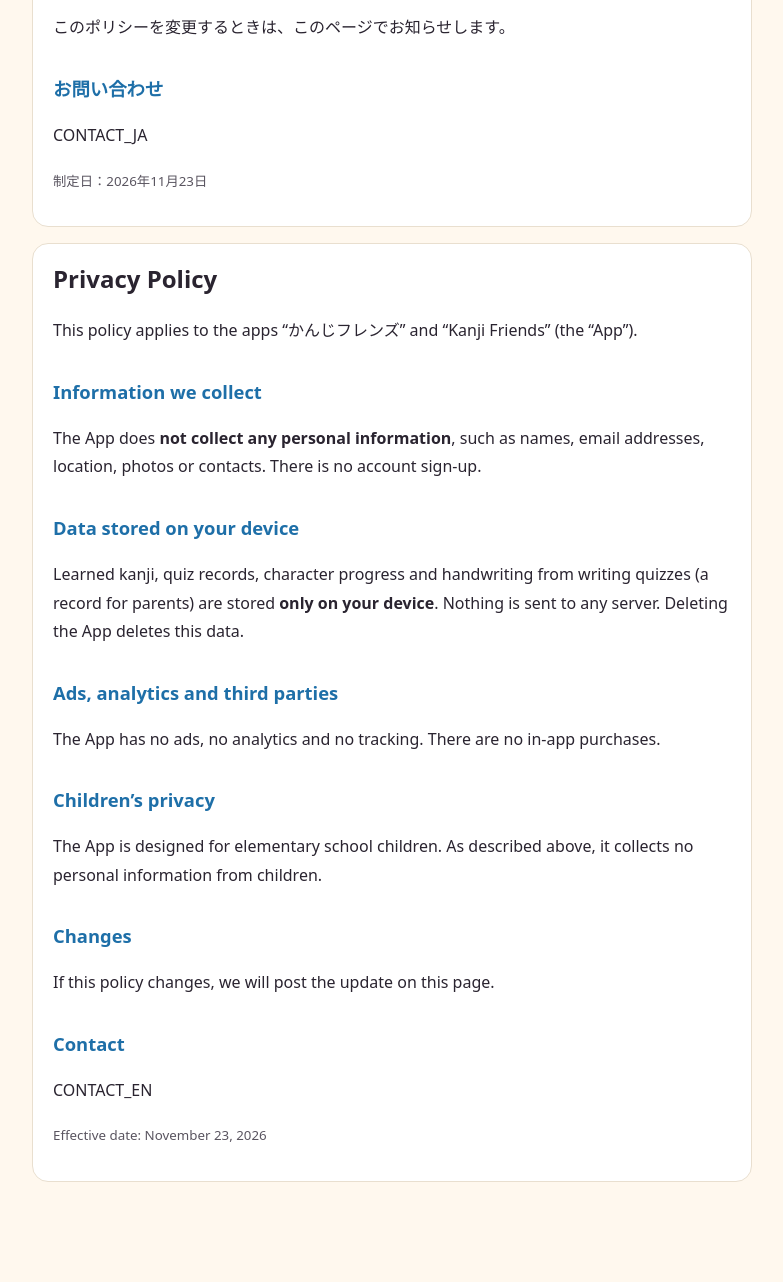
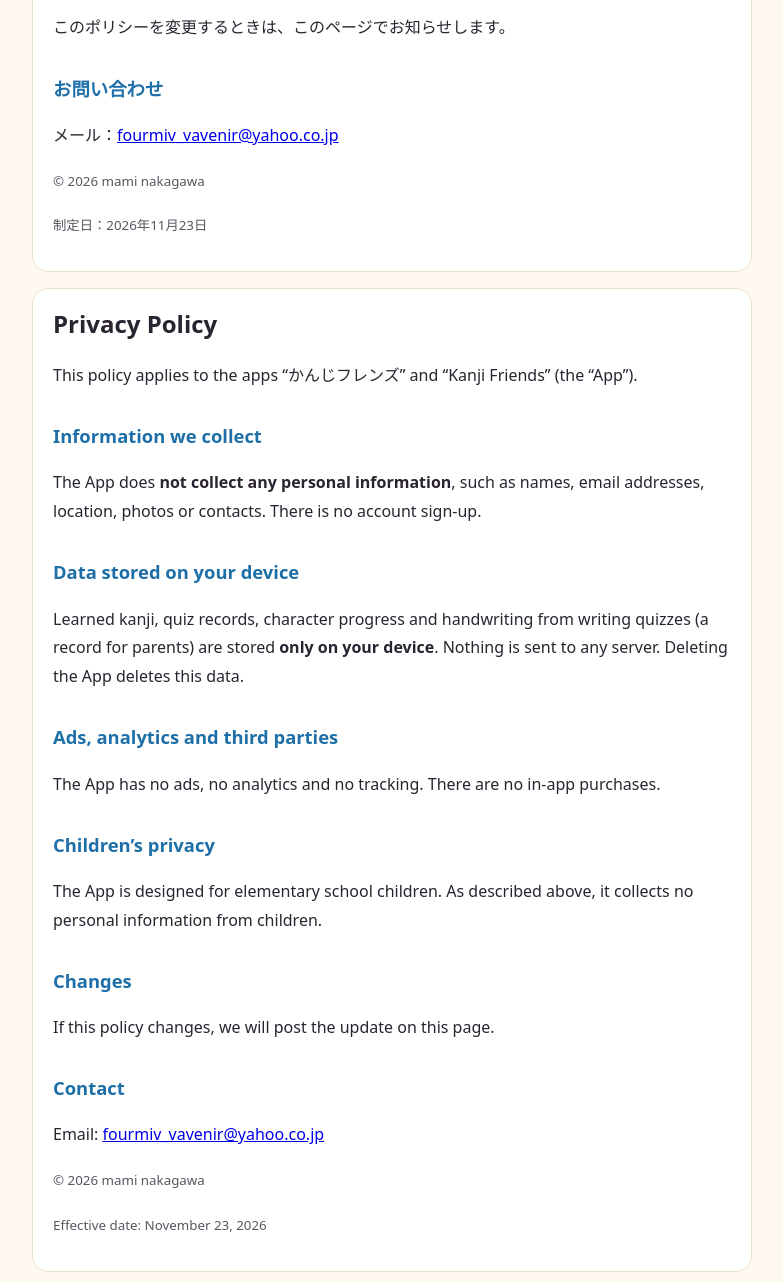
Before and after one commit to mamikkokanji/mamikkokanji.github.io, a plain HTML site: page privacy.html in a window 1280 px wide. Shown: the part 838-2120 px from the top of the page, without its empty margins (248-1031 px from the left). Before the commit the page ends 2084 px from the top, so only its background shows below. Drawn offline with Linux system fonts and the light colour scheme.

Commit message:
問い合わせ先を入れる
Co-Authored-By: Claude Opus 5.5 <noreply@anthropic.com>
Claude-Session: https://claude.ai/code/session_01UiPSEeJuTZbq61whUtcpv4

```diff
--- a/privacy.html
+++ b/privacy.html
@@ -25,7 +25,7 @@ nav a{color:var(--acc);margin-right:1em}p,li{color:var(--ink)}small{color:var(--
 <h2>変更</h2>
 <p>このポリシーを変更するときは、このページでお知らせします。</p>
 <h2>お問い合わせ</h2>
-<p>CONTACT_JA</p>
+<p>メール：<a href="mailto:fourmiv_vavenir@yahoo.co.jp">fourmiv_vavenir@yahoo.co.jp</a></p><p><small>© 2026 mami nakagawa</small></p>
 <p><small>制定日：2026年11月23日</small></p>
 </section>
 <section id="en" lang="en">
@@ -42,7 +42,7 @@ nav a{color:var(--acc);margin-right:1em}p,li{color:var(--ink)}small{color:var(--
 <h2>Changes</h2>
 <p>If this policy changes, we will post the update on this page.</p>
 <h2>Contact</h2>
-<p>CONTACT_EN</p>
+<p>Email: <a href="mailto:fourmiv_vavenir@yahoo.co.jp">fourmiv_vavenir@yahoo.co.jp</a></p><p><small>© 2026 mami nakagawa</small></p>
 <p><small>Effective date: November 23, 2026</small></p>
 </section>
 </main></body></html>
```
Also changed, not shown: support.html (+2 -2 lines).
